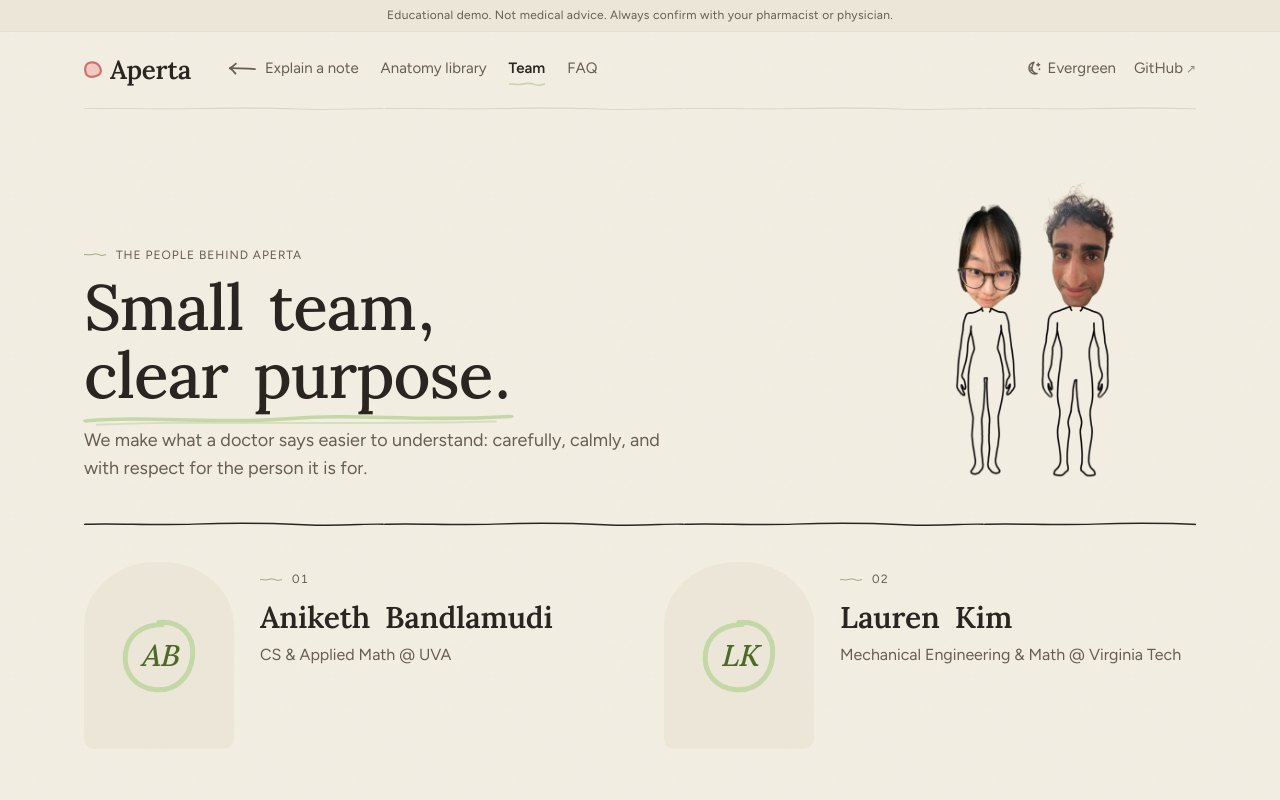
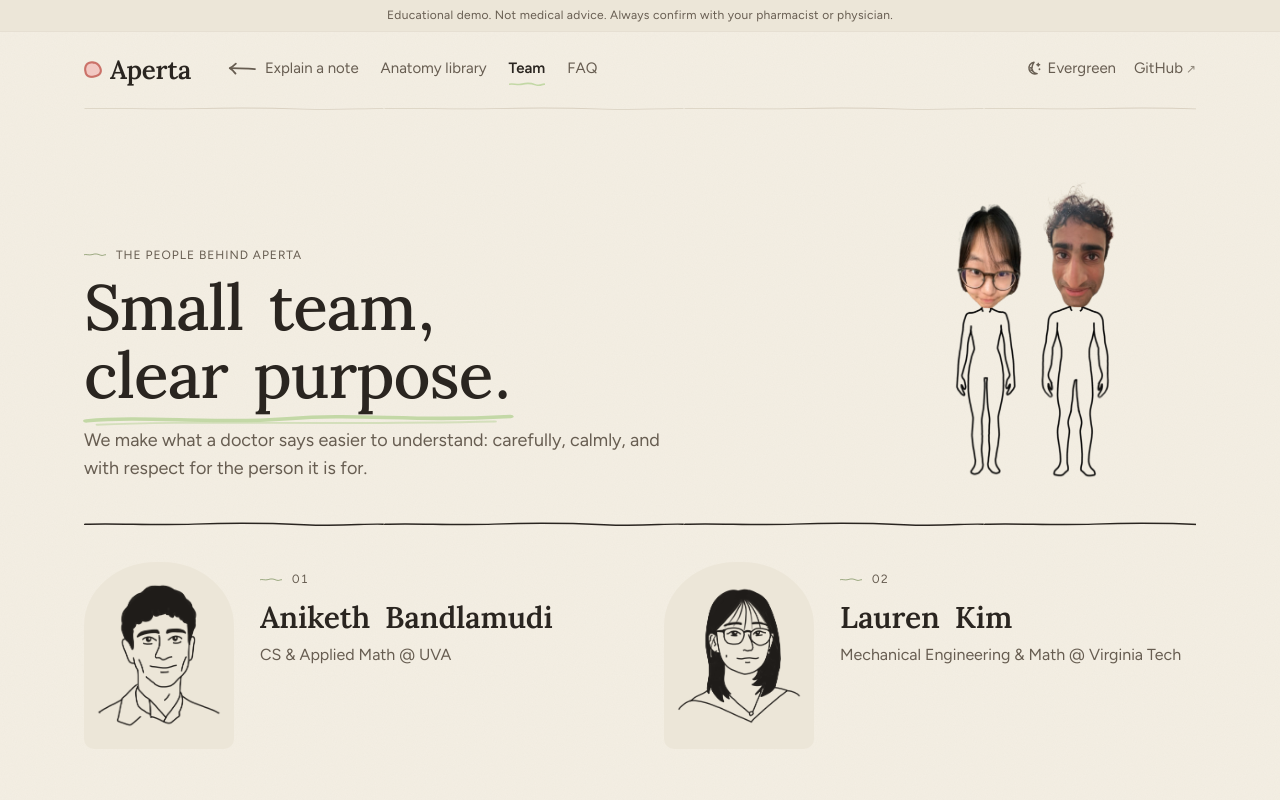
Before and after one commit to ankthba/VTHacks14, a Next.js app: page /team in a window 1280 px wide. Shown: the top 800 px of the page. Built offline with nearby package versions, Linux system fonts and the light colour scheme.

Commit message:
Team page: ink portraits of the two of you

```diff
--- a/app/globals.css
+++ b/app/globals.css
@@ -786,8 +786,7 @@ html { scroll-behavior: smooth; }
   display: grid;
   place-items: center;
 }
-.portrait-initials { position: relative; display: grid; place-items: center; width: 84px; height: 84px; font-size: 30px; font-style: italic; color: var(--accent-text); }
-.portrait-ring { position: absolute; inset: 0; width: 100%; height: 100%; color: var(--accent); }
+.portrait-ink { width: 84%; height: 84%; }
 .values {
   display: grid;
   grid-template-columns: 0.8fr 1.2fr;
--- a/app/team/page.tsx
+++ b/app/team/page.tsx
@@ -1,12 +1,11 @@
 import { SiteNav } from "@/components/SiteNav";
-import { InkUnderline, InkRing } from "@/components/Ink";
+import { InkUnderline } from "@/components/Ink";
+import { InkImage } from "@/components/InkImage";
 import { APP_NAME } from "@/lib/brand";
 import { TEAM, VALUES } from "@/lib/team";
 import { asset } from "@/lib/staticMode";
 
 export const metadata = { title: `${APP_NAME}: the team` };
-
-const initials = (name: string) => name.split(/\s+/).map((w) => w[0]).slice(0, 2).join("").toUpperCase();
 
 export default function TeamPage() {
   return (
@@ -32,14 +31,7 @@ export default function TeamPage() {
         {TEAM.map((p, n) => (
           <article key={p.name} className="person rise" style={{ animationDelay: `${120 + n * 90}ms` }}>
             <div className="portrait">
-              {p.photo ? (
-                <img src={p.photo} alt="" className="block w-full h-full object-cover" />
-              ) : (
-                <span className="portrait-initials display">
-                  <InkRing className="portrait-ring" draw />
-                  {initials(p.name)}
-                </span>
-              )}
+              <InkImage src={asset(p.portrait)} alt={`${p.name}, drawn in ink`} className="portrait-ink" />
             </div>
             <div>
               <p className="eyebrow">{String(n + 1).padStart(2, "0")}</p>
--- a/lib/team.ts
+++ b/lib/team.ts
@@ -1,12 +1,13 @@
 /**
- * The people: a name and a college. Edit here; the page reads this. A person
- * without a photo gets their initials in a drawn ring.
+ * The people: a name, a college and an ink portrait. Edit here; the page
+ * reads this.
  */
 export interface Person {
   name: string;
   college: string;
   links: { label: string; href: string }[];
-  photo?: string;
+  /** An ink portrait in public/anatomy, drawn like everything else. */
+  portrait: string;
 }
 
 export const TEAM: Person[] = [
@@ -14,11 +15,13 @@ export const TEAM: Person[] = [
     name: "Aniketh Bandlamudi",
     college: "CS & Applied Math @ UVA",
     links: [],
+    portrait: "/anatomy/portrait-aniketh.png",
   },
   {
     name: "Lauren Kim",
     college: "Mechanical Engineering & Math @ Virginia Tech",
     links: [],
+    portrait: "/anatomy/portrait-lauren.png",
   },
 ];
 
```
Also changed, not shown: public/anatomy/portrait-aniketh.png (added), public/anatomy/portrait-lauren.png (added).
